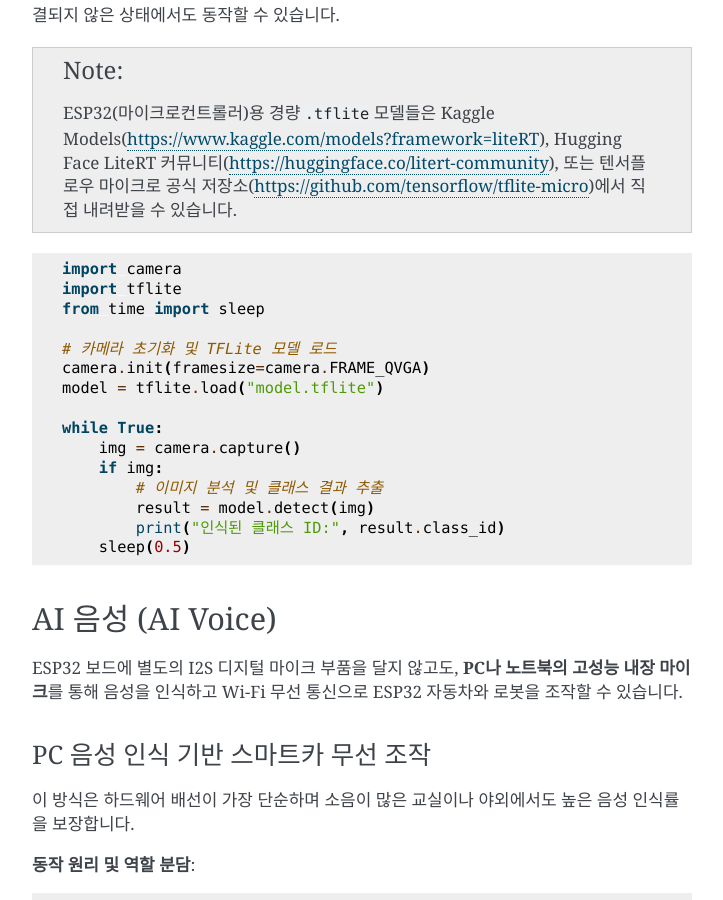
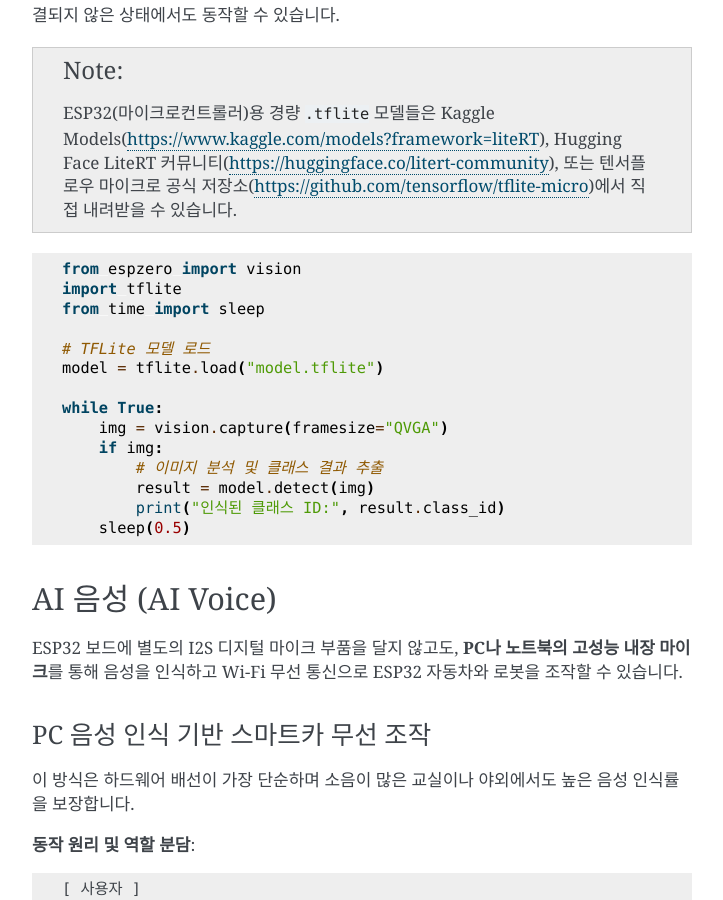
Before and after one commit to roboticsware/espzero, a Sphinx documentation site: the page built from docs/recipes.rst, in a window 1280 px wide and 900 px high, scrolled down 21551 px. Shown: the whole window, without its empty margins (388-1111 px from the left). Built offline with Sphinx 7.4.7, drawn with Linux system fonts in a browser that asks for light colours.

Commit message:
docs: replace legacy camera.init with vision.capture in on-device TinyML recipe

```diff
--- a/docs/recipes.rst
+++ b/docs/recipes.rst
@@ -681,16 +681,15 @@ ESP32 내부에 다운로드한 ``.tflite`` 모델 파일을 읽어와 직접 AI
 
 .. code-block:: python
 
-    import camera
+    from espzero import vision
     import tflite
     from time import sleep
 
-    # 카메라 초기화 및 TFLite 모델 로드
-    camera.init(framesize=camera.FRAME_QVGA)
+    # TFLite 모델 로드
     model = tflite.load("model.tflite")
 
     while True:
-        img = camera.capture()
+        img = vision.capture(framesize="QVGA")
         if img:
             # 이미지 분석 및 클래스 결과 추출
             result = model.detect(img)
```
Also changed, not shown: docs/en/recipes.rst (+3 -4 lines), docs/uz/recipes.rst (+3 -4 lines).
